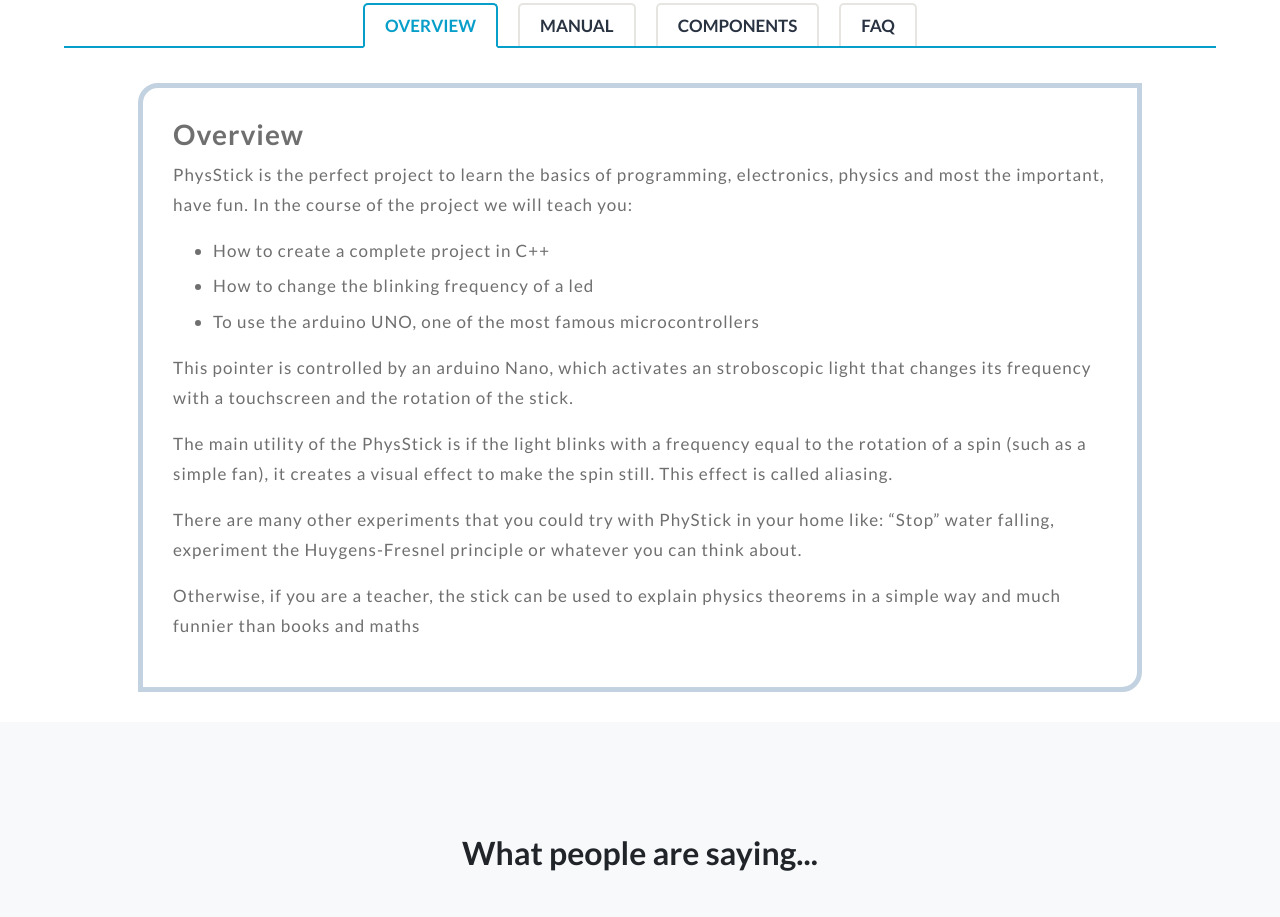
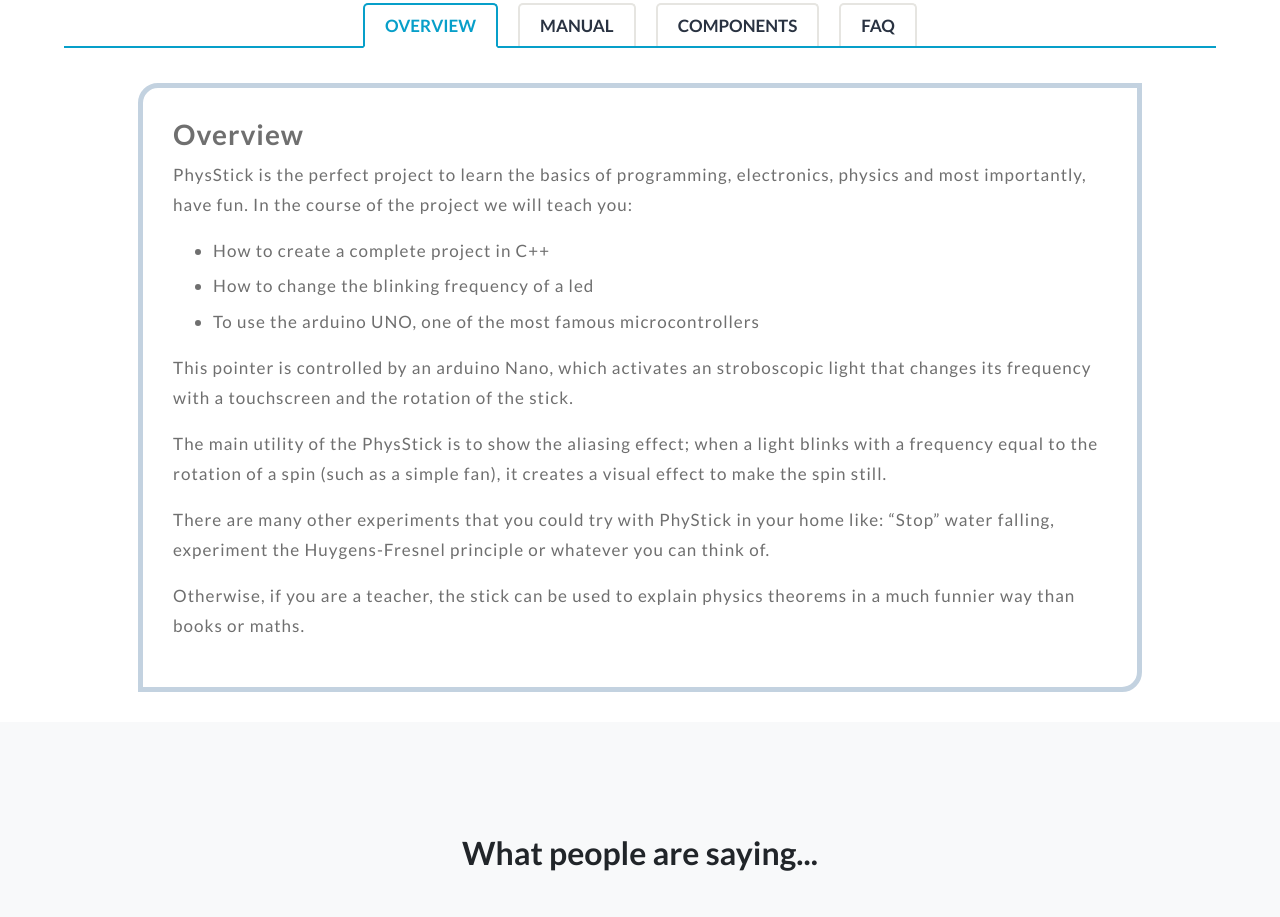
Before and after one commit to dasbacete97/Elco_web, a website: page index.html in a window 1280 px wide. Shown: the part 2179-3096 px from the top of the page. Drawn offline with nearby package versions, Linux system fonts and the light colour scheme.

Commit message:
correcion de faltas de ortografia

```diff
--- a/index.html
+++ b/index.html
@@ -129,7 +129,7 @@
                     <div role="tabpanel" class="tab-pane fade in show active" id="Section1">
                       <div class="tabcontent">
                         <h3>Overview</h3>
-                        <p>PhysStick is the perfect project to learn the basics of programming, electronics, physics and most the important, have fun.
+                        <p>PhysStick is the perfect project to learn the basics of programming, electronics, physics and most importantly, have fun.
                           In the course of the project we will teach you:
                         </p>
                         <ul>
@@ -138,9 +138,9 @@
                           <li>To use the arduino UNO, one of the most famous microcontrollers</li>
                         </ul>
                           <p>This pointer is controlled by an arduino Nano, which activates an stroboscopic light that changes its frequency with a touchscreen and the rotation of the stick. </p>
-                          <p>The main utility of the PhysStick is if the light blinks with a frequency equal to the rotation of a spin (such as a simple fan), it creates a visual effect to make the spin still. This effect is called aliasing.</p>
-                          <p>There are many other experiments that you could try with PhyStick in your home like: “Stop” water falling, experiment the Huygens-Fresnel principle or whatever you can think about.</p>
-                          <p>Otherwise, if you are a teacher, the stick can be used to explain physics theorems in a simple way and much funnier than books and maths</p>
+                          <p>The main utility of the PhysStick is to show the aliasing effect; when a light blinks with a frequency equal to the rotation of a spin (such as a simple fan), it creates a visual effect to make the spin still.</p>
+                          <p>There are many other experiments that you could try with PhyStick in your home like: “Stop” water falling, experiment the Huygens-Fresnel principle or whatever you can think of.</p>
+                          <p>Otherwise, if you are a teacher, the stick can be used to explain physics theorems in a much funnier way than books or maths.</p>
 
 
                       </div>
```
